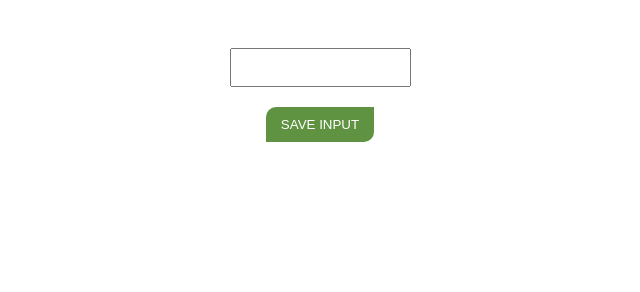
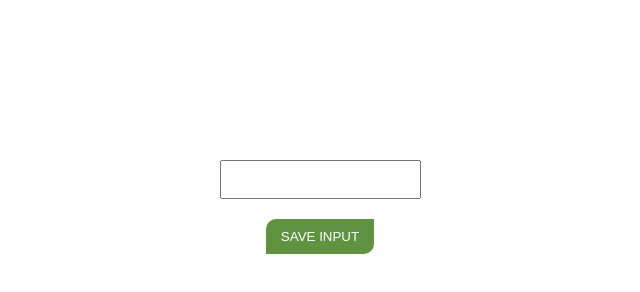
Before and after one commit to favy-codez/chrome-extension, a plain HTML site: page index.html in a window 1280 px wide. Shown: the whole page, without its empty margins (320-960 px from the left). Drawn offline with Linux system fonts and the light colour scheme.

Commit message:
commit message

```diff
--- a/index.css
+++ b/index.css
@@ -7,7 +7,7 @@
 
 input{
     width: 100%;
-    padding: 10px 0;
+    padding: 10px;
 }
 
 body{
@@ -16,8 +16,7 @@ body{
 }
 
 .container{
-    max-width: 400px;
-    margin: 3rem 0;
+    margin: 10rem 0 0 0;
 }
 
 button{
--- a/index.html
+++ b/index.html
@@ -9,9 +9,9 @@
 </head>
 <body>
     <div class="container">
-        <input type="text" id="input-el">
+        <input type="text" id="input-el" placeholder="">
         <br>
-        <button id="input-btn">SAVE INPUT</button>
+        <button id="input-btn" onclick="saveLead()">SAVE INPUT</button>
     </div>
 
     <script src="/index.js"></script>
--- a/index.js
+++ b/index.js
@@ -0,0 +1,3 @@
+function saveLead(){
+
+}
```
